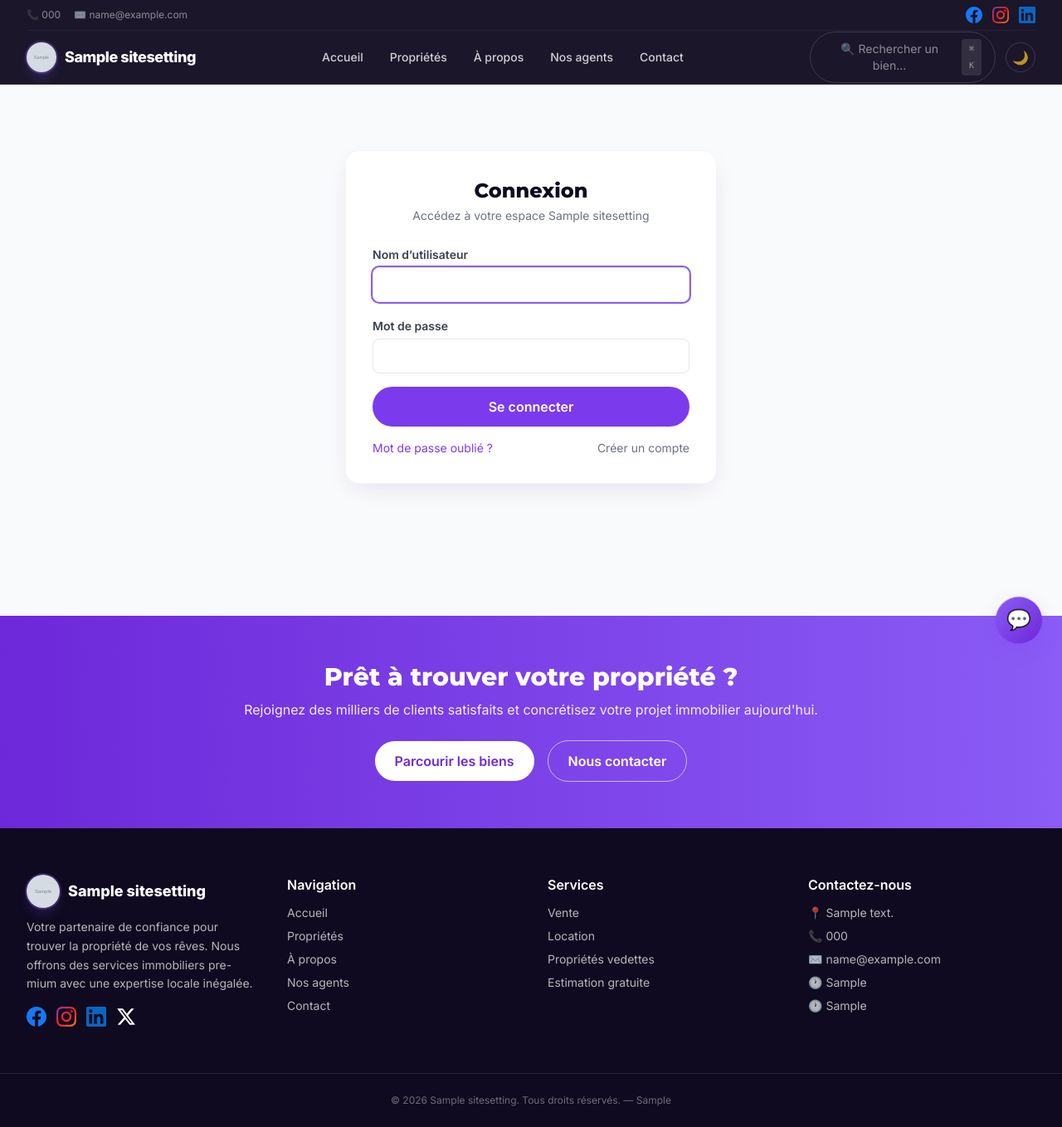
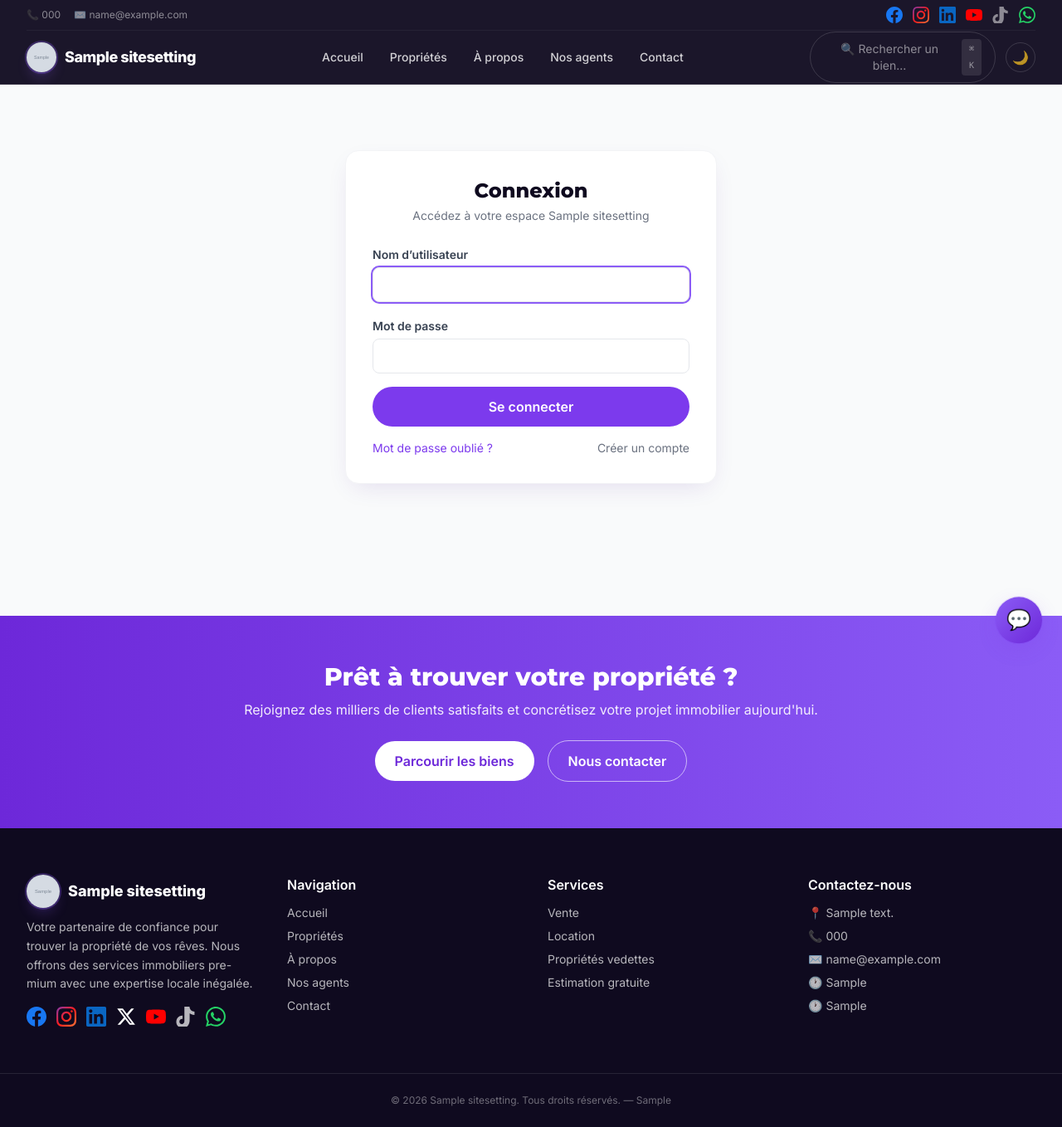
Before and after one commit to devdeveloppment/DOMIORA, a Django app: page /compte/connexion/ in a window 1280 px wide. Shown: the whole page at 83% size. Run offline with Django 5.2, Linux system fonts and the light colour scheme; tables that the repository leaves empty hold one stand-in row (values such as "Sample post"); grey boxes marked "Sample" are stand-in pictures; some libraries are stand-ins or nearby versions.

Commit message:
feat: ajout des réseaux sociaux TikTok et WhatsApp dans les paramètres et le template (navbar/footer)

```diff
--- a/site_settings/models.py
+++ b/site_settings/models.py
@@ -16,6 +16,8 @@ class SiteSettings(models.Model):
     linkedin = models.URLField(blank=True)
     twitter = models.URLField(blank=True)
     youtube = models.URLField(blank=True)
+    tiktok = models.URLField(blank=True)
+    whatsapp = models.CharField(max_length=50, blank=True, help_text="Numéro WhatsApp avec l'indicatif (ex: +33600000000)")
     smtp_host = models.CharField(max_length=120, blank=True, help_text="Configuré réellement via le fichier .env")
     smtp_port = models.PositiveIntegerField(default=587)
     smtp_user = models.CharField(max_length=120, blank=True)
--- a/templates/dashboard/admin/settings.html
+++ b/templates/dashboard/admin/settings.html
@@ -41,6 +41,8 @@
       <div><label class="text-sm font-semibold text-gray-700">LinkedIn</label><input type="url" name="linkedin" value="{{ settings.linkedin }}" class="mt-1 w-full rounded-lg border border-gray-200 px-3 py-2.5 text-sm"></div>
       <div><label class="text-sm font-semibold text-gray-700">Twitter / X</label><input type="url" name="twitter" value="{{ settings.twitter }}" class="mt-1 w-full rounded-lg border border-gray-200 px-3 py-2.5 text-sm"></div>
       <div><label class="text-sm font-semibold text-gray-700">YouTube</label><input type="url" name="youtube" value="{{ settings.youtube }}" class="mt-1 w-full rounded-lg border border-gray-200 px-3 py-2.5 text-sm"></div>
+      <div><label class="text-sm font-semibold text-gray-700">TikTok</label><input type="url" name="tiktok" value="{{ settings.tiktok }}" class="mt-1 w-full rounded-lg border border-gray-200 px-3 py-2.5 text-sm"></div>
+      <div><label class="text-sm font-semibold text-gray-700">WhatsApp</label><input type="text" name="whatsapp" value="{{ settings.whatsapp }}" placeholder="+33600000000" class="mt-1 w-full rounded-lg border border-gray-200 px-3 py-2.5 text-sm"></div>
     </div>
   </div>
 
--- a/templates/partials/footer.html
+++ b/templates/partials/footer.html
@@ -34,6 +34,15 @@
         </a>{% endif %}
         {% if site_settings.twitter %}<a href="{{ site_settings.twitter }}" class="hover:scale-110 transition-transform" aria-label="X (Twitter)">
           <svg class="w-6 h-6" fill="white" viewBox="0 0 24 24"><path d="M18.244 2.25h3.308l-7.227 8.26 8.502 11.24H16.17l-5.214-6.817L4.99 21.75H1.68l7.73-8.835L1.254 2.25H8.08l4.713 6.231zm-1.161 17.52h1.833L7.084 4.126H5.117z"/></svg>
+        </a>{% endif %}
+        {% if site_settings.youtube %}<a href="{{ site_settings.youtube }}" class="hover:scale-110 transition-transform" aria-label="YouTube">
+          <svg class="w-6 h-6" fill="#FF0000" viewBox="0 0 24 24"><path d="M23.498 6.186a3.016 3.016 0 0 0-2.122-2.136C19.505 3.5 12 3.5 12 3.5s-7.505 0-9.377.55a3.016 3.016 0 0 0-2.122 2.136C0 8.082 0 12 0 12s0 3.918.501 5.814a3.016 3.016 0 0 0 2.122 2.136c1.871.55 9.377.55 9.377.55s7.505 0 9.377-.55a3.016 3.016 0 0 0 2.122-2.136C24 15.918 24 12 24 12s0-3.918-.502-5.814zM9.545 15.568V8.432L15.818 12l-6.273 3.568z"/></svg>
+        </a>{% endif %}
+        {% if site_settings.tiktok %}<a href="{{ site_settings.tiktok }}" class="hover:scale-110 transition-transform" aria-label="TikTok">
+          <svg class="w-6 h-6" fill="currentColor" viewBox="0 0 24 24"><path d="M12.525.02c1.31-.02 2.61-.01 3.91-.02.08 1.53.63 3.09 1.75 4.17 1.12 1.11 2.7 1.62 4.24 1.79v4.03c-1.44-.05-2.89-.35-4.2-.97-.57-.26-1.1-.59-1.62-.93-.01 2.92.01 5.84-.02 8.75-.08 2.78-1.15 5.54-3.33 7.31-1.9 1.57-4.49 2.15-6.84 1.61-3.27-.71-5.74-3.68-5.94-7.06-.18-3.04 1.51-6.15 4.35-7.39 1.02-.45 2.16-.62 3.25-.55v4.11c-.55-.07-1.12-.04-1.65.15-1.03.35-1.85 1.18-2.12 2.24-.26 1.05.02 2.19.78 2.93.73.72 1.83 1.01 2.85.73 1.02-.28 1.82-1.08 2.12-2.11.16-.54.2-1.11.2-1.67V.02z"/></svg>
+        </a>{% endif %}
+        {% if site_settings.whatsapp %}<a href="https://wa.me/{{ site_settings.whatsapp|urlencode }}" class="hover:scale-110 transition-transform" aria-label="WhatsApp" target="_blank">
+          <svg class="w-6 h-6" fill="#25D366" viewBox="0 0 24 24"><path d="M.057 24l1.687-6.163c-1.041-1.804-1.588-3.849-1.587-5.946.003-6.556 5.338-11.891 11.893-11.891 3.181.001 6.167 1.24 8.413 3.488 2.245 2.248 3.481 5.236 3.48 8.414-.003 6.557-5.338 11.892-11.893 11.892-1.99-.001-3.951-.5-5.688-1.448l-6.305 1.654zm6.597-3.807c1.676.995 3.276 1.591 5.392 1.592 5.448 0 9.886-4.434 9.889-9.885.002-5.462-4.415-9.89-9.881-9.892-5.452 0-9.887 4.434-9.889 9.884-.001 2.225.651 3.891 1.746 5.634l-.999 3.648 3.742-.981zm11.387-5.464c-.074-.124-.272-.198-.57-.347-.297-.149-1.758-.868-2.031-.967-.272-.099-.47-.149-.669.149-.198.297-.768.967-.941 1.165-.173.198-.347.223-.644.074-.297-.149-1.255-.462-2.39-1.475-.883-.788-1.48-1.761-1.653-2.059-.173-.297-.018-.458.13-.606.134-.133.297-.347.446-.521.151-.172.2-.296.3-.495.099-.198.05-.372-.025-.521-.075-.148-.669-1.611-.916-2.206-.242-.579-.487-.501-.669-.51l-.57-.01c-.198 0-.52.074-.792.372s-1.04 1.016-1.04 2.479 1.065 2.876 1.213 3.074c.149.198 2.095 3.2 5.076 4.487.709.306 1.263.489 1.694.626.712.226 1.36.194 1.872.118.571-.085 1.758-.719 2.006-1.413.248-.695.248-1.29.173-1.414z"/></svg>
         </a>{% endif %}
       </div>
     </div>
--- a/templates/partials/navbar.html
+++ b/templates/partials/navbar.html
@@ -15,6 +15,15 @@
         </a>{% endif %}
         {% if site_settings.linkedin %}<a href="{{ site_settings.linkedin }}" class="hover:scale-110 transition-transform" aria-label="LinkedIn">
           <svg class="w-5 h-5" fill="#0A66C2" viewBox="0 0 24 24"><path d="M20.447 20.452h-3.554v-5.569c0-1.328-.027-3.037-1.852-3.037-1.853 0-2.136 1.445-2.136 2.939v5.667H9.351V9h3.414v1.561h.046c.477-.9 1.637-1.85 3.37-1.85 3.601 0 4.267 2.37 4.267 5.455v6.286zM5.337 7.433c-1.144 0-2.063-.926-2.063-2.065 0-1.138.92-2.063 2.063-2.063 1.14 0 2.064.925 2.064 2.063 0 1.139-.925 2.065-2.064 2.065zm1.782 13.019H3.555V9h3.564v11.452zM22.225 0H1.771C.792 0 0 .774 0 1.729v20.542C0 23.227.792 24 1.771 24h20.451C23.2 24 24 23.227 24 22.271V1.729C24 .774 23.2 0 22.222 0h.003z"/></svg>
+        </a>{% endif %}
+        {% if site_settings.youtube %}<a href="{{ site_settings.youtube }}" class="hover:scale-110 transition-transform" aria-label="YouTube">
+          <svg class="w-5 h-5" fill="#FF0000" viewBox="0 0 24 24"><path d="M23.498 6.186a3.016 3.016 0 0 0-2.122-2.136C19.505 3.5 12 3.5 12 3.5s-7.505 0-9.377.55a3.016 3.016 0 0 0-2.122 2.136C0 8.082 0 12 0 12s0 3.918.501 5.814a3.016 3.016 0 0 0 2.122 2.136c1.871.55 9.377.55 9.377.55s7.505 0 9.377-.55a3.016 3.016 0 0 0 2.122-2.136C24 15.918 24 12 24 12s0-3.918-.502-5.814zM9.545 15.568V8.432L15.818 12l-6.273 3.568z"/></svg>
+        </a>{% endif %}
+        {% if site_settings.tiktok %}<a href="{{ site_settings.tiktok }}" class="hover:scale-110 transition-transform" aria-label="TikTok">
+          <svg class="w-5 h-5" fill="currentColor" viewBox="0 0 24 24"><path d="M12.525.02c1.31-.02 2.61-.01 3.91-.02.08 1.53.63 3.09 1.75 4.17 1.12 1.11 2.7 1.62 4.24 1.79v4.03c-1.44-.05-2.89-.35-4.2-.97-.57-.26-1.1-.59-1.62-.93-.01 2.92.01 5.84-.02 8.75-.08 2.78-1.15 5.54-3.33 7.31-1.9 1.57-4.49 2.15-6.84 1.61-3.27-.71-5.74-3.68-5.94-7.06-.18-3.04 1.51-6.15 4.35-7.39 1.02-.45 2.16-.62 3.25-.55v4.11c-.55-.07-1.12-.04-1.65.15-1.03.35-1.85 1.18-2.12 2.24-.26 1.05.02 2.19.78 2.93.73.72 1.83 1.01 2.85.73 1.02-.28 1.82-1.08 2.12-2.11.16-.54.2-1.11.2-1.67V.02z"/></svg>
+        </a>{% endif %}
+        {% if site_settings.whatsapp %}<a href="https://wa.me/{{ site_settings.whatsapp|urlencode }}" class="hover:scale-110 transition-transform" aria-label="WhatsApp" target="_blank">
+          <svg class="w-5 h-5" fill="#25D366" viewBox="0 0 24 24"><path d="M.057 24l1.687-6.163c-1.041-1.804-1.588-3.849-1.587-5.946.003-6.556 5.338-11.891 11.893-11.891 3.181.001 6.167 1.24 8.413 3.488 2.245 2.248 3.481 5.236 3.48 8.414-.003 6.557-5.338 11.892-11.893 11.892-1.99-.001-3.951-.5-5.688-1.448l-6.305 1.654zm6.597-3.807c1.676.995 3.276 1.591 5.392 1.592 5.448 0 9.886-4.434 9.889-9.885.002-5.462-4.415-9.89-9.881-9.892-5.452 0-9.887 4.434-9.889 9.884-.001 2.225.651 3.891 1.746 5.634l-.999 3.648 3.742-.981zm11.387-5.464c-.074-.124-.272-.198-.57-.347-.297-.149-1.758-.868-2.031-.967-.272-.099-.47-.149-.669.149-.198.297-.768.967-.941 1.165-.173.198-.347.223-.644.074-.297-.149-1.255-.462-2.39-1.475-.883-.788-1.48-1.761-1.653-2.059-.173-.297-.018-.458.13-.606.134-.133.297-.347.446-.521.151-.172.2-.296.3-.495.099-.198.05-.372-.025-.521-.075-.148-.669-1.611-.916-2.206-.242-.579-.487-.501-.669-.51l-.57-.01c-.198 0-.52.074-.792.372s-1.04 1.016-1.04 2.479 1.065 2.876 1.213 3.074c.149.198 2.095 3.2 5.076 4.487.709.306 1.263.489 1.694.626.712.226 1.36.194 1.872.118.571-.085 1.758-.719 2.006-1.413.248-.695.248-1.29.173-1.414z"/></svg>
         </a>{% endif %}
       </div>
     </div>
```
Also changed, not shown: site_settings/migrations/0002_sitesettings_tiktok_sitesettings_whatsapp.py (added).
